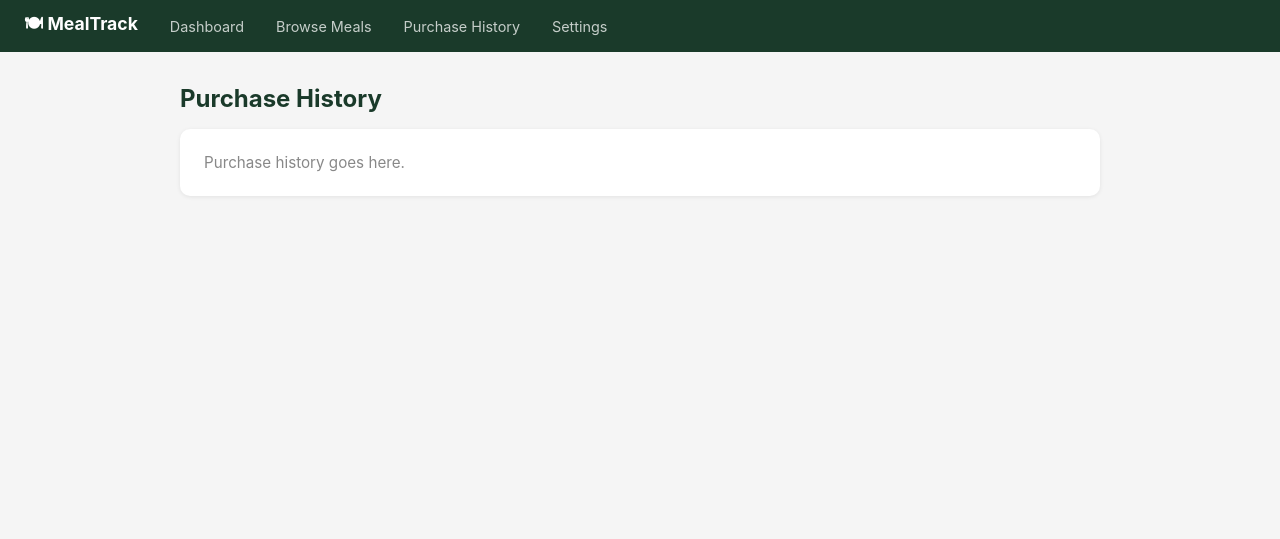
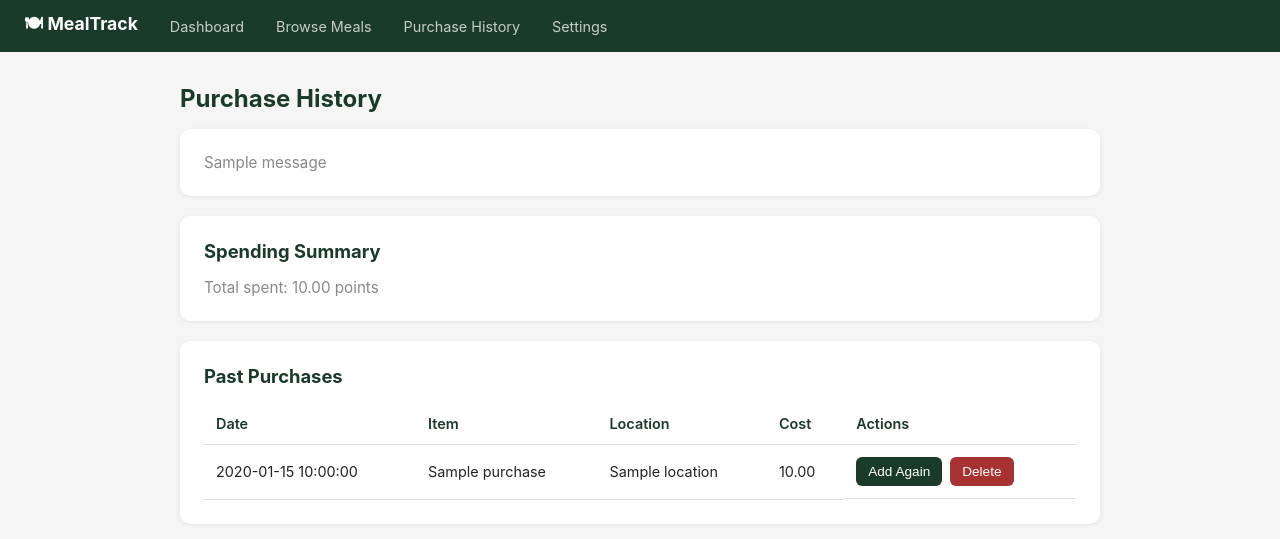
Before and after one commit to HaydenOelke/CS422-Project-2, a Flask app: page /history in a window 1280 px wide. Shown: the top 539 px of the page. Run offline with Flask 3, Linux system fonts and the light colour scheme; one stand-in notice (Sample message) is shown; a database or web service that is not in the repository returns one stand-in record (values such as "Sample title").

Commit message:
Add purchase history functionality
Implemented purchase history support using the purchases collection. Added helper functions for saving purchases, retrieving purchase history, adding a past purchase again, and deleting purchases. Updated the history route to display saved purchases and added routes for purchase history actions. Added a purchase route so Browse Meals can push selected meal data into purchase history without changing dashboard budget logic.

```diff
--- a/app/app.py
+++ b/app/app.py
@@ -1,5 +1,11 @@
 from flask import Flask, render_template, request, redirect, url_for, flash
-from db import meal_options_col
+from db import (
+    meal_options_col,
+    add_purchase,
+    get_all_purchases,
+    add_purchase_again,
+    delete_purchase
+)
 import csv
 import io
 
@@ -107,7 +113,33 @@ def meal_upload():
 
 @app.route("/history")
 def history():
-    return render_template("history.html")
+    purchases = get_all_purchases()
+    total_spent = sum(purchase["point_value"] for purchase in purchases)
+
+    return render_template(
+        "history.html",
+        purchases=purchases,
+        total_spent=total_spent
+    )
+
+
+@app.route("/history/add-again/<purchase_id>", methods=["POST"])
+def add_history_item_again(purchase_id):
+    new_purchase_id = add_purchase_again(purchase_id)
+
+    if new_purchase_id is None:
+        flash("Purchase could not be found.", "error")
+    else:
+        flash("Purchase added again with today's date.", "success")
+
+    return redirect(url_for("history"))
+
+
+@app.route("/history/delete/<purchase_id>", methods=["POST"])
+def delete_history_item(purchase_id):
+    delete_purchase(purchase_id)
+    flash("Purchase deleted.", "success")
+    return redirect(url_for("history"))
 
 @app.route("/settings")
 def settings():
--- a/app/db.py
+++ b/app/db.py
@@ -1,5 +1,7 @@
 import os
 from pymongo import MongoClient
+from datetime import datetime, date
+from bson.objectid import ObjectId
 
 MONGO_URI = os.environ.get("MONGO_URI", "mongodb://localhost:27017/mealtrack")
 
@@ -9,3 +11,83 @@ db = client.get_default_database()
 meal_options_col = db["meal_options"]
 users_col        = db["users"]
 purchases_col    = db["purchases"]
+
+def add_purchase(meal_name, dining_hall, point_value, meal_type="", purchase_date=None):
+    """
+    Adds a purchased meal to the purchases collection.
+    This is used when a user clicks Purchase on the Browse Meals page.
+    """
+    if purchase_date is None:
+        purchase_date = date.today().isoformat()
+
+    purchase = {
+        "meal_name": meal_name,
+        "dining_hall": dining_hall,
+        "meal_type": meal_type,
+        "point_value": float(point_value),
+        "purchase_date": purchase_date,
+        "created_at": datetime.utcnow()
+    }
+
+    result = purchases_col.insert_one(purchase)
+    return str(result.inserted_id)
+
+
+def get_all_purchases():
+    """
+    Returns all purchases sorted by most recent date.
+    """
+    purchases = purchases_col.find().sort("purchase_date", -1)
+
+    purchase_list = []
+    for purchase in purchases:
+        purchase["_id"] = str(purchase["_id"])
+        purchase_list.append(purchase)
+
+    return purchase_list
+
+
+def get_total_spent():
+    """
+    Returns the total number of points spent across all purchases.
+    Dashboard can use this.
+    """
+    purchases = get_all_purchases()
+    return sum(purchase["point_value"] for purchase in purchases)
+
+
+def get_purchase_by_id(purchase_id):
+    """
+    Gets one purchase by its MongoDB id.
+    """
+    purchase = purchases_col.find_one({"_id": ObjectId(purchase_id)})
+
+    if purchase:
+        purchase["_id"] = str(purchase["_id"])
+
+    return purchase
+
+
+def add_purchase_again(purchase_id):
+    """
+    Copies an old purchase and adds it again with today's date.
+    """
+    old_purchase = get_purchase_by_id(purchase_id)
+
+    if not old_purchase:
+        return None
+
+    return add_purchase(
+        meal_name=old_purchase["meal_name"],
+        dining_hall=old_purchase["dining_hall"],
+        point_value=old_purchase["point_value"],
+        meal_type=old_purchase.get("meal_type", ""),
+        purchase_date=date.today().isoformat()
+    )
+
+
+def delete_purchase(purchase_id):
+    """
+    Deletes a purchase from the purchases collection.
+    """
+    return purchases_col.delete_one({"_id": ObjectId(purchase_id)})
--- a/app/templates/history.html
+++ b/app/templates/history.html
@@ -1,8 +1,112 @@
 {% extends "base.html" %}
 {% block title %}Purchase History{% endblock %}
+
 {% block content %}
 <h1>Purchase History</h1>
+
+{% with messages = get_flashed_messages() %}
+  {% if messages %}
+    <div class="card">
+      {% for message in messages %}
+        <p>{{ message }}</p>
+      {% endfor %}
+    </div>
+  {% endif %}
+{% endwith %}
+
 <div class="card">
-  <p>Purchase history goes here.</p>
+  <h2>Spending Summary</h2>
+  <p>Total spent: {{ "%.2f"|format(total_spent) }} points</p>
 </div>
+
+<div class="card">
+  <h2>Past Purchases</h2>
+
+  {% if purchases %}
+    <table>
+      <thead>
+        <tr>
+          <th>Date</th>
+          <th>Item</th>
+          <th>Location</th>
+          <th>Cost</th>
+          <th>Actions</th>
+        </tr>
+      </thead>
+
+      <tbody>
+        {% for purchase in purchases %}
+          <tr>
+            <td>{{ purchase.purchase_date }}</td>
+            <td>{{ purchase.item_name }}</td>
+            <td>{{ purchase.location }}</td>
+            <td>{{ "%.2f"|format(purchase.point_cost) }}</td>
+            <td class="actions">
+              <form method="POST" action="/history/add-again/{{ purchase._id }}">
+                <button type="submit">Add Again</button>
+              </form>
+
+              <form method="POST" action="/history/delete/{{ purchase._id }}">
+                <button type="submit" class="delete-button">Delete</button>
+              </form>
+            </td>
+          </tr>
+        {% endfor %}
+      </tbody>
+    </table>
+  {% else %}
+    <p>No purchases have been added yet. Purchases will appear here after meals are purchased from the Browse Meals page.</p>
+  {% endif %}
+</div>
+
+<style>
+  h2 {
+    color: #1a3a2a;
+    font-size: 1.15rem;
+    margin-bottom: 1rem;
+  }
+
+  button {
+    background: #1a3a2a;
+    color: white;
+    border: none;
+    padding: 0.45rem 0.75rem;
+    border-radius: 6px;
+    cursor: pointer;
+    font-size: 0.85rem;
+  }
+
+  button:hover {
+    background: #28563f;
+  }
+
+  .delete-button {
+    background: #a83232;
+  }
+
+  .delete-button:hover {
+    background: #7d2525;
+  }
+
+  table {
+    width: 100%;
+    border-collapse: collapse;
+    margin-top: 1rem;
+  }
+
+  th, td {
+    text-align: left;
+    padding: 0.75rem;
+    border-bottom: 1px solid #ddd;
+  }
+
+  th {
+    color: #1a3a2a;
+  }
+
+  .actions {
+    display: flex;
+    gap: 0.5rem;
+  }
+</style>
 {% endblock %}
```
Also changed, not shown: 1 other file.
